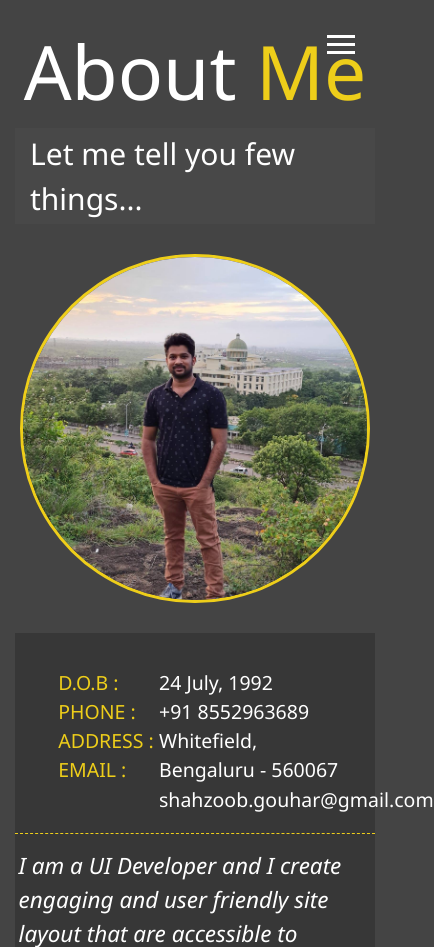
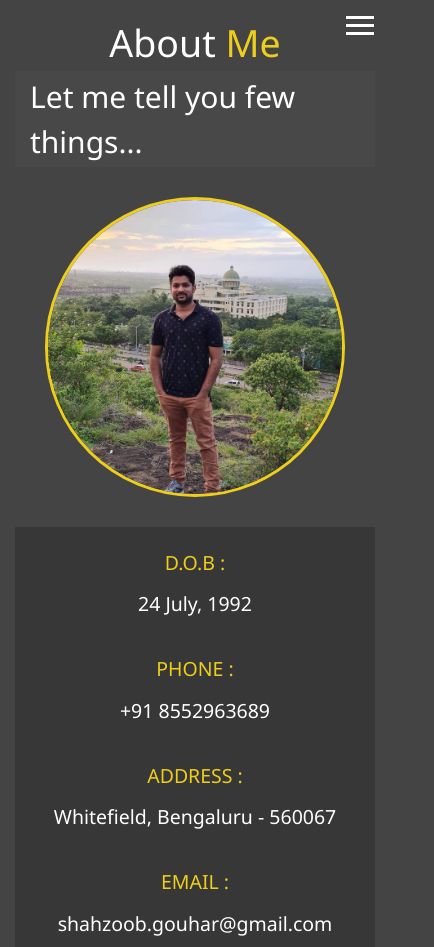
Before and after one commit to shahzoobgouhar/portfolio, a website: page about.html in a window 390 px wide. Shown: the top 947 px of the page, 434 px wide, since content can reach past the window. Drawn offline with nearby package versions, Linux system fonts and the light colour scheme.

Commit message:
mobile changes

```diff
--- a/about.html
+++ b/about.html
@@ -53,14 +53,22 @@
         <img class="bio-image" src="img/portrait.jpg" alt="Shahzoob Gouhar" />
 
         <div class="bio">
-          <div class="tabular-details">
-            <div class="sub-headings">
-              <p>D.O.B : <br />PHONE : <br />ADDRESS : <br />EMAIL :</p>
+          <div class="personal-details">
+            <div class="dob">
+              <p class="pKey">D.O.B :</p>
+              <p class="pVal">24 July, 1992</p>
             </div>
-            <div class="sub-values">
-              <p>
-                24 July, 1992 <br />+91 8552963689 <br />Whitefield, Bengaluru - 560067<br />shahzoob.gouhar@gmail.com
-              </p>
+            <div class="phoneNo">
+              <p class="pKey">PHONE :</p>
+              <p class="pVal">+91 8552963689</p>
+            </div>
+            <div class="address">
+              <p class="pKey">ADDRESS :</p>
+              <p class="pVal">Whitefield, Bengaluru - 560067</p>
+            </div>
+            <div class="email">
+              <p class="pKey">EMAIL : </p>
+              <p class="pVal">shahzoob.gouhar@gmail.com</p>
             </div>
           </div>
           <div class="text-details">
--- a/scss/_config.scss
+++ b/scss/_config.scss
@@ -3,6 +3,7 @@ $secondary-color: #eece1a;
 $show-home-image: true;
 $home-image: url(../img/background.jpg);
 $background-opacity: 0.9;
+
 @mixin easeOut {
   transition: all 0.5s;
 }
@@ -13,6 +14,7 @@ $background-opacity: 0.9;
       background-image: $home-image;
       background-attachment: fixed;
       background-size: cover;
+
       &:after {
         //sudo-element
         content: "";
@@ -30,7 +32,7 @@ $background-opacity: 0.9;
 
 @mixin about-items-heading {
   h2 {
-    font-size: 2.5rem;
+    font-size: 2rem;
     border-bottom: 4px solid $secondary-color;
     width: fit-content;
     padding-right: 2rem;
@@ -43,7 +45,9 @@ $background-opacity: 0.9;
 @function set-text-color($color) {
   @if (lightness($color) > 40) {
     @return #000;
-  } @else {
+  }
+
+  @else {
     @return #fff;
   }
 }
--- a/scss/_menu.scss
+++ b/scss/_menu.scss
@@ -5,9 +5,14 @@
   z-index: 3;
   right: 35px;
   top: 35px;
+
+  @include mediaSm {
+    right: 16px;
+    top: 16px;
+  }
+
   cursor: pointer;
   @include easeOut;
-
   .btn-line {
     width: 28px;
     height: 3px;
@@ -23,9 +28,11 @@
       &:nth-child(1) {
         transform: rotate(45deg) translate(5px, 5px);
       }
+
       &:nth-child(2) {
         display: none;
       }
+
       &:nth-child(3) {
         transform: rotate(-45deg) translate(1px, -1px);
       }
@@ -63,9 +70,11 @@
     background: $primary-color;
     transform: translate(0, 100%);
     @include easeOut;
+
     &.show {
       transform: translate(0, 0);
     }
+
     .portrait {
       width: 250px;
       height: 250px;
@@ -83,6 +92,7 @@
     list-style: none;
     transform: translate(0, -100%);
     @include easeOut;
+
     &.show {
       transform: translate(0, 0);
     }
@@ -96,7 +106,7 @@
       transform: translate(0, 0);
     }
 
-    &.current > a {
+    &.current>a {
       color: $secondary-color;
     }
   }
@@ -112,6 +122,7 @@
     text-decoration: none;
     text-align: center;
     @include easeOut;
+
     &:hover {
       color: $secondary-color;
     }
--- a/scss/_mobile.scss
+++ b/scss/_mobile.scss
@@ -148,9 +148,6 @@
 @include mediaSm {
   main#home {
     margin-top: 0vh;
-    &h1 {
-      font-size: 4rem;
-    }
   }
   main#about {
     padding: 15px;
--- a/scss/main.scss
+++ b/scss/main.scss
@@ -25,6 +25,10 @@ h3 {
 
   &.lg-heading {
     font-size: 5rem;
+
+    @include mediaSm {
+      font-size: 2.5rem;
+    }
   }
 
   &.sm-heading {
@@ -58,6 +62,11 @@ header {
 
 main {
   padding: 4rem;
+
+  @include mediaSm {
+    padding: 1rem;
+  }
+
   height: 100%;
 
   .icons {
@@ -80,6 +89,13 @@ main {
 
     h1 {
       margin-top: 10vh;
+    }
+  }
+
+  .resume-div {
+    @include mediaSm {
+      display: flex;
+      justify-content: center;
     }
   }
 
@@ -111,6 +127,11 @@ main {
 
   .bio-image {
     width: 350px;
+
+    @include mediaSm {
+      width: 300px;
+    }
+
     grid-area: bioimage;
     margin: auto;
     border-radius: 50%;
@@ -118,34 +139,44 @@ main {
   }
 
   .bio {
-    display: grid;
-    grid-template-areas:
-      "tabular"
-      "text";
-    grid-area: bio;
     font-size: 1.3rem;
     background: darken($primary-color, 5);
     border-bottom: 5px solid $secondary-color;
     padding-top: 1rem;
 
-    .tabular-details {
-      grid-area: tabular;
-      display: grid;
-      grid-template-areas: "subHeadings subValues";
-      grid-template-columns: 40% 60%;
+    .personal-details {
+      display: flex;
+      flex-direction: column;
 
-      .sub-headings {
-        grid-area: "subHeadings";
-        color: $secondary-color;
-        padding-left: 30%;
-        font-weight: 400;
-        text-align: left;
-      }
+      .dob,
+      .phoneNo,
+      .address,
+      .email {
+        @include mediaLg {
+          width: 600px;
+          margin: auto;
+        }
 
-      .sub-values {
-        grid-area: "subValues";
-        text-align: left;
-        padding-right: 15%;
+        @include mediaXl {
+          width: 450px;
+          margin: auto;
+        }
+
+        .pKey {
+          color: $secondary-color;
+        }
+
+        p {
+          margin: 6px;
+        }
+
+        display: flex;
+        justify-content: space-between;
+
+        @include mediaSm {
+          flex-direction: column;
+          margin-bottom: 24px;
+        }
       }
     }
 
@@ -153,9 +184,7 @@ main {
       grid-area: text;
       border-top: 1px dashed $secondary-color;
       font-size: 1.5rem;
-      padding: 1rem;
-      padding-right: 1.5rem;
-      padding-left: 1%;
+      padding: 1.5rem;
       word-wrap: break-word;
       font-style: italic;
     }
@@ -176,6 +205,7 @@ main {
     height: auto;
     max-width: 581px;
   }
+
   margin-bottom: 2rem;
 }
 
```
Also changed, not shown: index.html (+1 -1 lines), css/main.css.
